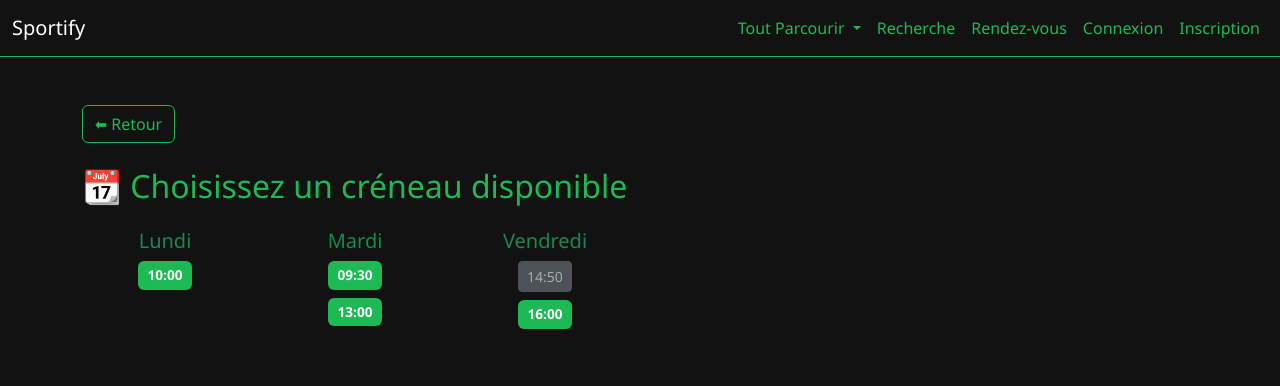
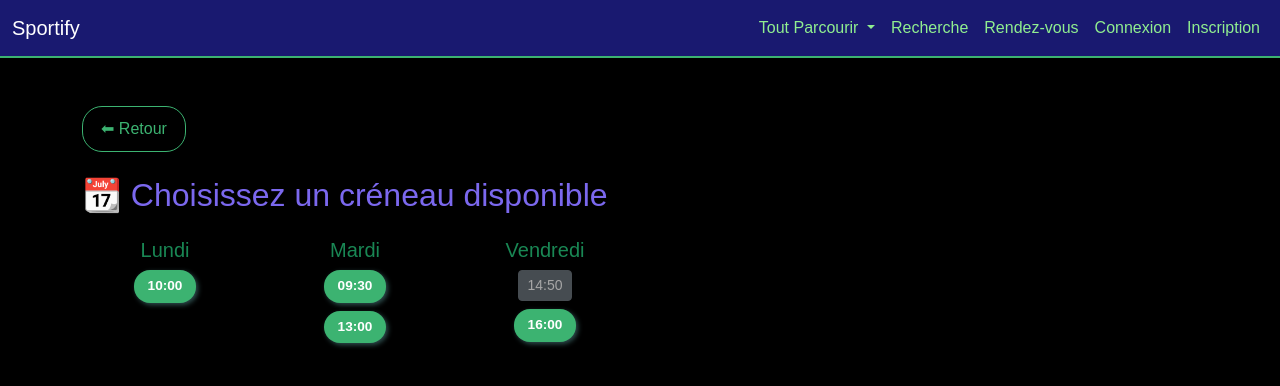
Before and after one commit to shawndacosta/SPORTIFY_EQUIPE_4, a PHP site: page /appointments/book.php?coach_id=20 in a window 1280 px wide. Shown: the top 386 px of the page. Run offline with PHP 8.4, Linux system fonts and the light colour scheme; data comes from the database, SQL or seed files in the repository.

Commit message:
Add files via upload

```diff
--- a/Sportify_Webdynamique/css/style.css
+++ b/Sportify_Webdynamique/css/style.css
@@ -1,205 +1,221 @@
-/* Couleurs générales */
 body {
-    background-color: #121212;
-    color: #fff;
-    font-family: 'Segoe UI', Tahoma, Geneva, Verdana, sans-serif;
+    background-color: black;
+    color: white;
+    font-family: 'Arial', sans-serif;
     margin: 0;
     padding: 0;
 }
 
-/* Navbar */
 .navbar-dark {
-    background-color: #121212 !important;
-    border-bottom: 1px solid #1db954;
+    background-color: midnightblue !important;
+    border-bottom: 2px solid mediumseagreen;
 }
 
 .navbar-dark .navbar-nav .nav-link {
-    color: #1db954 !important;
+    color: lightgreen !important;
     transition: color 0.3s ease;
+    font-family: 'Arial', sans-serif;
 }
 
 .navbar-dark .navbar-nav .nav-link:hover,
 .navbar-dark .navbar-nav .nav-link:focus {
-    color: #1ed760 !important;
+    color: palegreen !important;
 }
 
-/* Dropdown menu */
 .dropdown-menu {
-    background-color: #181818;
-    border: 1px solid #1db954;
+    background-color: dimgray;
+    border: 1px solid mediumseagreen;
+    border-radius: 8px;
+    font-family: 'Arial', sans-serif;
 }
 
 .dropdown-menu .dropdown-item {
-    color: #1db954;
+    color: mediumseagreen;
+    font-family: 'Arial', sans-serif;
 }
 
 .dropdown-menu .dropdown-item:hover,
 .dropdown-menu .dropdown-item:focus {
-    background-color: #1ed760;
-    color: #121212;
+    background-color: palegreen;
+    color: black;
 }
 
-
-/* Boutons */
 .btn-success {
-    background-color: #1db954 !important;  /* Vert Sportify */
-    color: #fff !important;                /* Texte blanc pour contraste */
+    background-color: mediumseagreen !important;
+    color: white !important;
     font-weight: 600;
     border: none;
-    padding: 6px 12px;
-    border-radius: 6px;
-    transition: background-color 0.3s ease;
+    padding: 10px 18px;
+    border-radius: 20px;
+    box-shadow: 2px 2px 5px darkslategray;
+    transition: background-color 0.3s ease, transform 0.2s ease;
+    font-family: 'Arial', sans-serif;
 }
 
 .btn-success:hover,
 .btn-success:focus {
-    background-color: #1ed760 !important;  /* Vert plus clair au survol */
-    color: #fff !important;
+    background-color: palegreen !important;
+    color: white !important;
+    transform: scale(1.05);
 }
 
-/* Ajout optionnel pour réduire le padding si ça te semble trop large */
 .btn-success.btn-sm {
-    padding: 4px 10px;
+    padding: 6px 14px;
     font-size: 0.85rem;
+    border-radius: 16px;
 }
-/* Si tu veux aussi corriger le bouton bleu */
+
 .btn-primary {
-    background-color: #007bff; /* ou ta couleur bleue */
-    color: #fff !important;    /* <-- force le texte blanc */
+    background-color: royalblue;
+    color: white !important;
     font-weight: 600;
     border: none;
+    border-radius: 20px;
+    padding: 10px 18px;
+    box-shadow: 2px 2px 6px slategray;
+    font-family: 'Arial', sans-serif;
 }
 
 .btn-primary:hover,
 .btn-primary:focus {
-    background-color: #0056b3;
-    color: #fff !important;
+    background-color: navy;
+    color: white !important;
 }
 
-/* Boutons secondaires */
 .btn-outline-secondary {
-    color: #1db954;
-    border-color: #1db954;
+    color: mediumseagreen;
+    border-color: mediumseagreen;
+    border-radius: 20px;
+    padding: 10px 18px;
     transition: all 0.3s ease;
+    font-family: 'Arial', sans-serif;
 }
 
 .btn-outline-secondary:hover,
 .btn-outline-secondary:focus {
-    background-color: #1db954;
-    color: #121212;
-    border-color: #1db954;
+    background-color: mediumseagreen;
+    color: black;
+    border-color: mediumseagreen;
 }
 
-/* Cartes (cards) */
 .card {
-    background-color: #1e1e1e;
-    color: white;
-    border: 1px solid #1db954;
+    background-color: lightgray;
+    color: black;
+    border: 2px solid mediumseagreen;
+    border-radius: 18px;
+    padding: 16px;
+    box-shadow: 3px 3px 8px gray;
     transition: box-shadow 0.3s ease;
+    font-family: 'Arial', sans-serif;
 }
 
 .card:hover {
-    box-shadow: 0 0 10px #1db954;
+    box-shadow: 5px 5px 12px darkgray;
 }
 
-/* Tables */
 .table {
-    color: #fff;
+    color: black;
+    font-family: 'Arial', sans-serif;
 }
 
 .table-dark {
-    background-color: #181818 !important;
-    color: #1db954 !important;
+    background-color: gainsboro !important;
+    color: mediumseagreen !important;
 }
 
 .table-striped > tbody > tr:nth-of-type(odd) {
-    background-color: #222 !important;
+    background-color: whitesmoke !important;
 }
 
 .table-bordered {
-    border-color: #1db954 !important;
+    border-color: mediumseagreen !important;
 }
 
 .table-bordered th,
 .table-bordered td {
-    border-color: #1db954 !important;
+    border-color: mediumseagreen !important;
 }
 
-/* Formulaires */
 .form-control {
-    background-color: #222;
-    border: 1px solid #1db954;
-    color: #fff;
+    background-color: whitesmoke;
+    border: 2px solid mediumseagreen;
+    color: black;
+    border-radius: 10px;
+    padding: 8px 12px;
     transition: border-color 0.3s ease;
+    font-family: 'Arial', sans-serif;
 }
 
 .form-control:focus {
-    border-color: #1ed760;
-    box-shadow: 0 0 5px #1ed760;
-    background-color: #222;
-    color: #fff;
+    border-color: palegreen;
+    box-shadow: 0 0 6px palegreen;
+    background-color: white;
+    color: black;
 }
 
 ::placeholder {
-    color: #8ef58e; /* Plus lumineux et plus lisible */
-    opacity: 1;     /* s'assurer qu'il est bien visible */
+    color: lightgreen;
+    opacity: 1;
+    font-family: 'Arial', sans-serif;
 }
 
-
-/* Scrollbar personnalisée */
 ::-webkit-scrollbar {
-    width: 8px;
+    width: 10px;
 }
 
 ::-webkit-scrollbar-thumb {
-    background-color: #1db954;
-    border-radius: 10px;
+    background-color: mediumseagreen;
+    border-radius: 20px;
 }
 
 ::-webkit-scrollbar-track {
-    background-color: #121212;
+    background-color: lightgray;
 }
 
 /* Titres */
 h1, h2, h3, h4, h5, h6 {
-    color: #1db954;
+    color: mediumslateblue;
+    font-family: 'Arial', sans-serif;
 }
 
 /* Liens */
 a, a:visited {
-    color: #1db954;
+    color: mediumseagreen;
     text-decoration: none;
+    font-family: 'Arial', sans-serif;
 }
 
 a:hover, a:focus {
-    color: #1ed760;
+    color: palegreen;
     text-decoration: underline;
 }
 
-/* Alertes */
 .alert {
-    border-radius: 4px;
+    border-radius: 12px;
+    padding: 12px 18px;
+    font-family: 'Arial', sans-serif;
 }
 
 .alert-info {
-    background-color: #1e1e1e;
-    border-color: #1db954;
-    color: #1db954;
+    background-color: lavender;
+    border-color: mediumseagreen;
+    color: darkslategray;
 }
 
 .alert-warning {
-    background-color: #3a3a3a;
-    border-color: #d4af37;
-    color: #d4af37;
+    background-color: cornsilk;
+    border-color: goldenrod;
+    color: goldenrod;
 }
 
 .alert-danger {
-    background-color: #3a1e1e;
-    border-color: #db4437;
-    color: #db4437;
+    background-color: mistyrose;
+    border-color: crimson;
+    color: firebrick;
 }
 
 /* Textes */
 .text-muted {
-    color: #999 !important;
+    color: darkgray !important;
+    font-family: 'Arial', sans-serif;
 }
```
